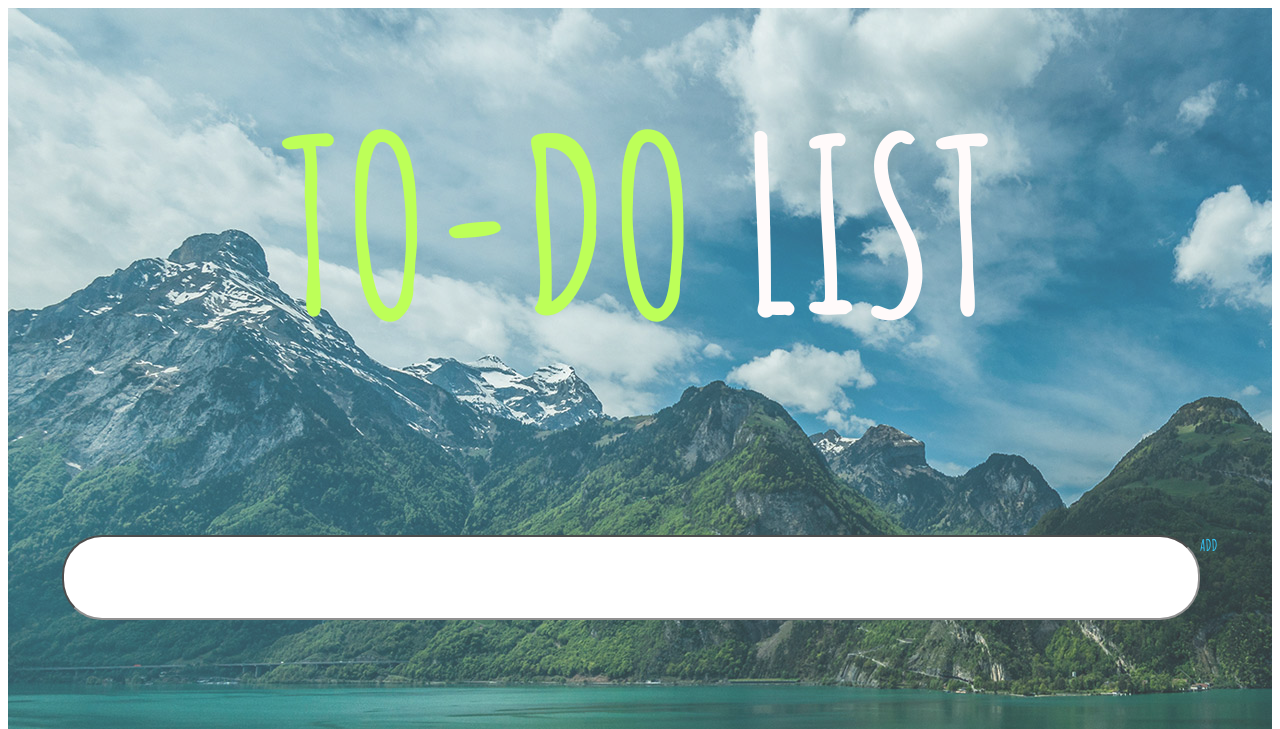
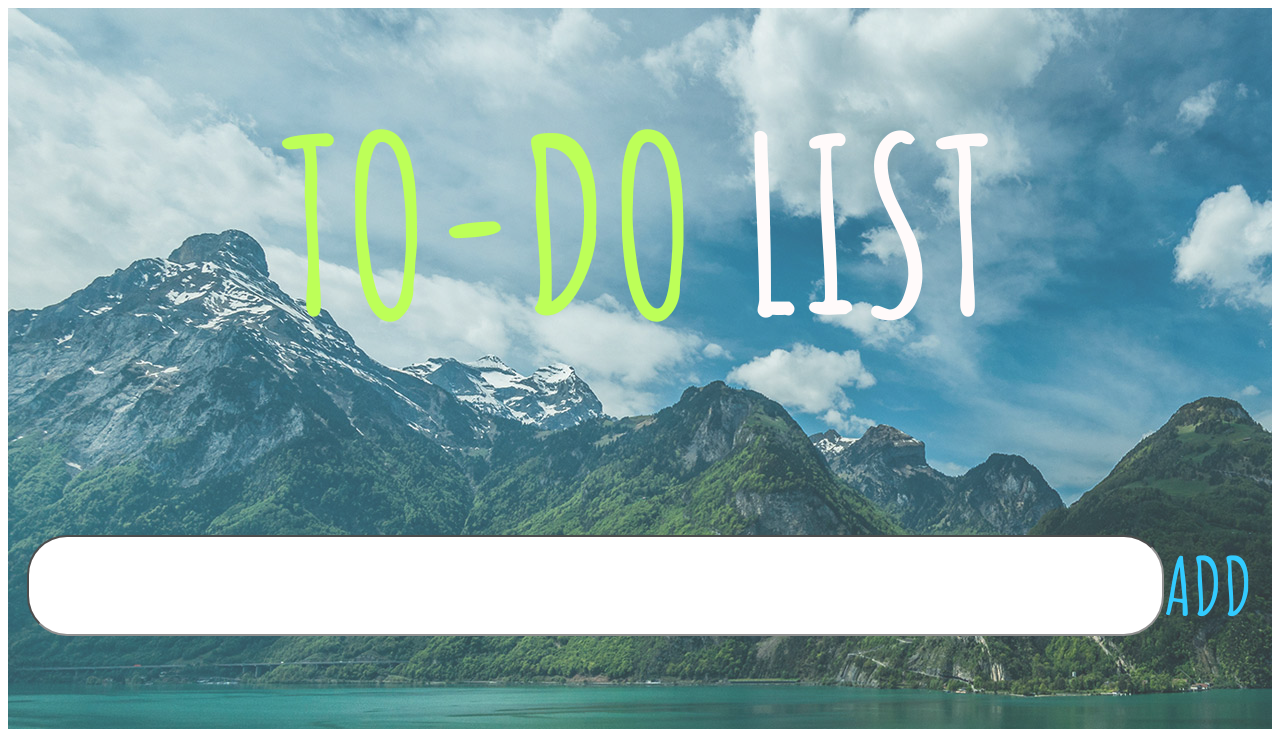
Before and after one commit to dewanganaditya362/to-do-list, a plain HTML site: page index.html in a window 1280 px wide. Shown: the top 729 px of the page. Drawn offline with Linux system fonts and the light colour scheme; files whose address does not match are found by name.

Commit message:
Update meny.css

```diff
--- a/meny.css
+++ b/meny.css
@@ -39,6 +39,7 @@ h1 span{
 a{
     text-decoration: none;
     color:deepskyblue;
+    font-size:500%;
 }
 
 h3{
```
